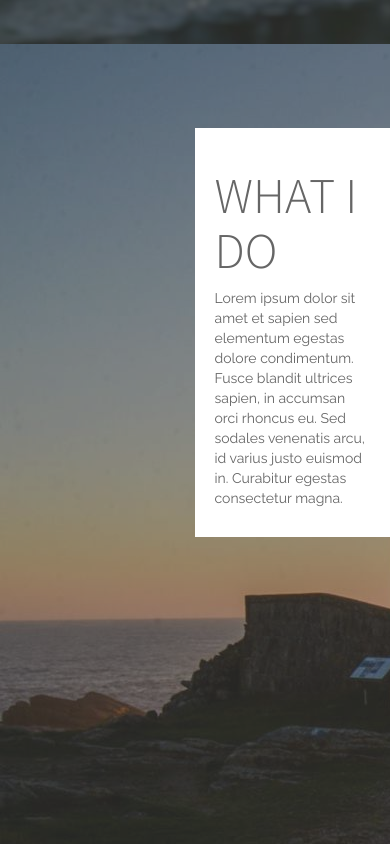
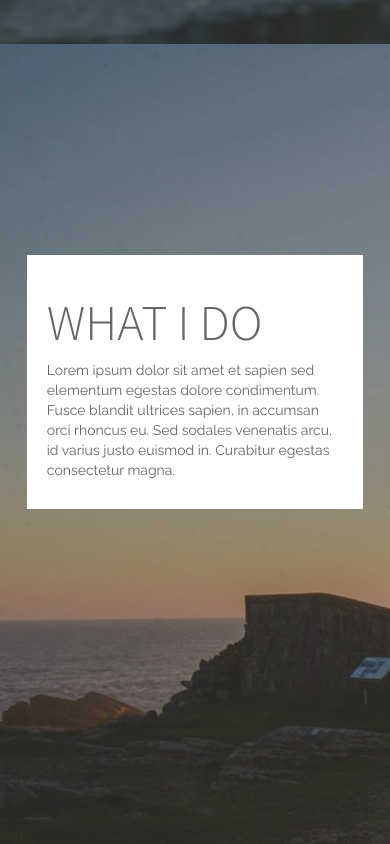
Before and after one commit to MarcosVicenteE/yeticorn, a plain HTML site: page index.html in a window 390 px wide. Shown: the part 800-1644 px from the top of the page. Drawn offline with nearby package versions, Linux system fonts and the light colour scheme; a web font is replaced by a local one.

Commit message:
Movil responsive
adaptacion movil, falta corregir o menu

```diff
--- a/css/responsive_style.css
+++ b/css/responsive_style.css
@@ -21,9 +21,20 @@
     .navbar-toggle {
         border: 0px solid transparent;
     }
-    div#bs-example-navbar-collapse-1{
+
+    div#bs-example-navbar-collapse-1 {
         height: 100vh;
         min-height: 100vh;
+    }
+
+    .intro {
+        top: 30vh;
+    }
+
+    section.main.style2.left.dark.fullscreen,
+    section.main.style2.right.dark.fullscreen {
+        width: auto;
+        margin: 25vh 7% 7%;
     }
 }
 
@@ -56,7 +67,6 @@
         font-size: 20px
     }
 }
-
 
 #nav-icon {
     width: 100%;
--- a/css/style.css
+++ b/css/style.css
@@ -137,7 +137,7 @@ a:focus {
 
 .intro {
     position: absolute;
-    top: 50vh;
+    top: 35vh;
     text-align: center;
     width: 100%;
     color: white;
@@ -330,7 +330,7 @@ section.main.style2.left.dark.fullscreen {
 }
 
 .t-social2 {
-    padding: 5% 5% 0;
+    padding: 0 5% 0;
 }
 
 .t-social2 a {
@@ -369,19 +369,3 @@ ul.icons li {
     display: inline-block;
     padding: 0 1em 0 0;
 }
-
-/*ul.icons a {
-    color: white;
-}*/
-body::-webkit-scrollbar {
-    width: 1em;
-}
-
-body::-webkit-scrollbar-track {
-    -webkit-box-shadow: inset 0 0 6px rgba(0,0,0,0.3);
-}
-
-body::-webkit-scrollbar-thumb {
-    background-color: darkgrey;
-    outline: 1px solid slategrey;
-}
```
